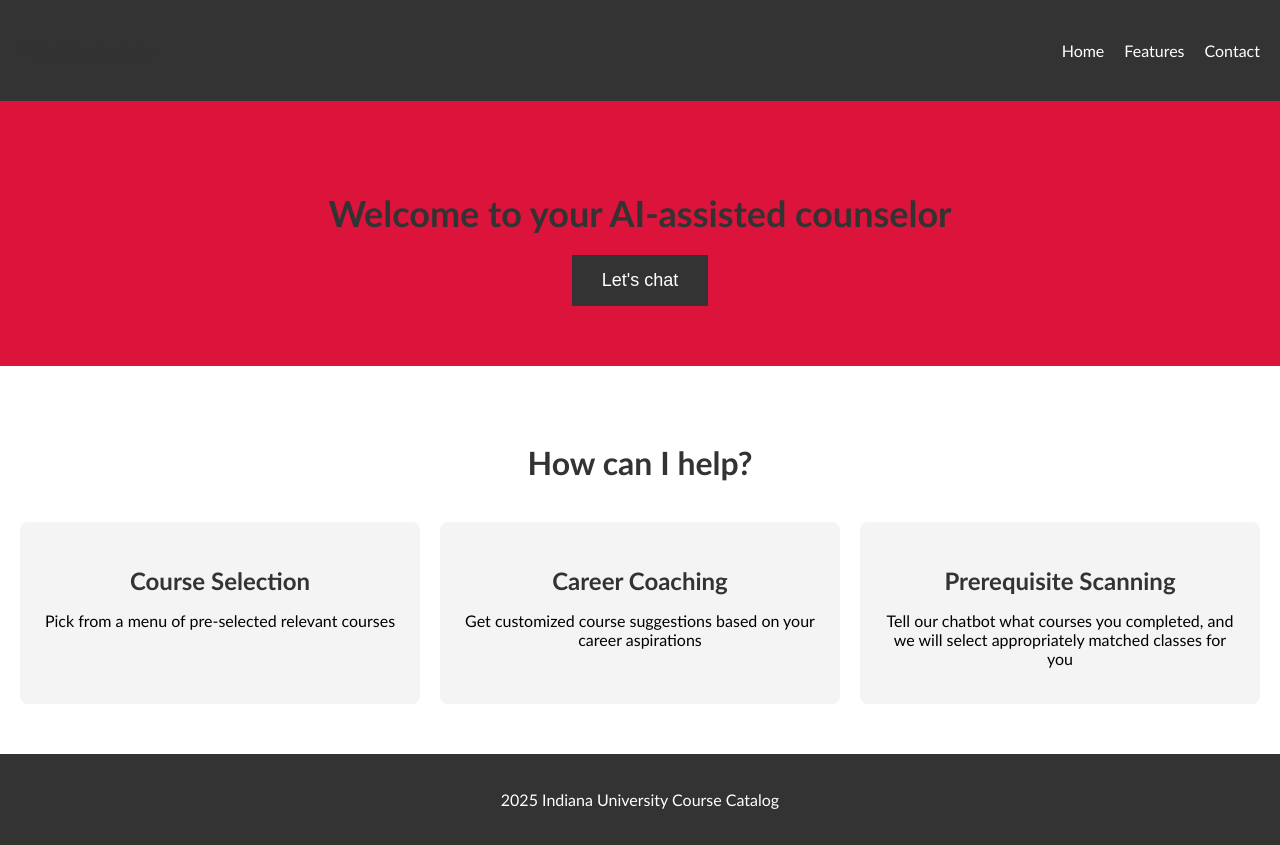
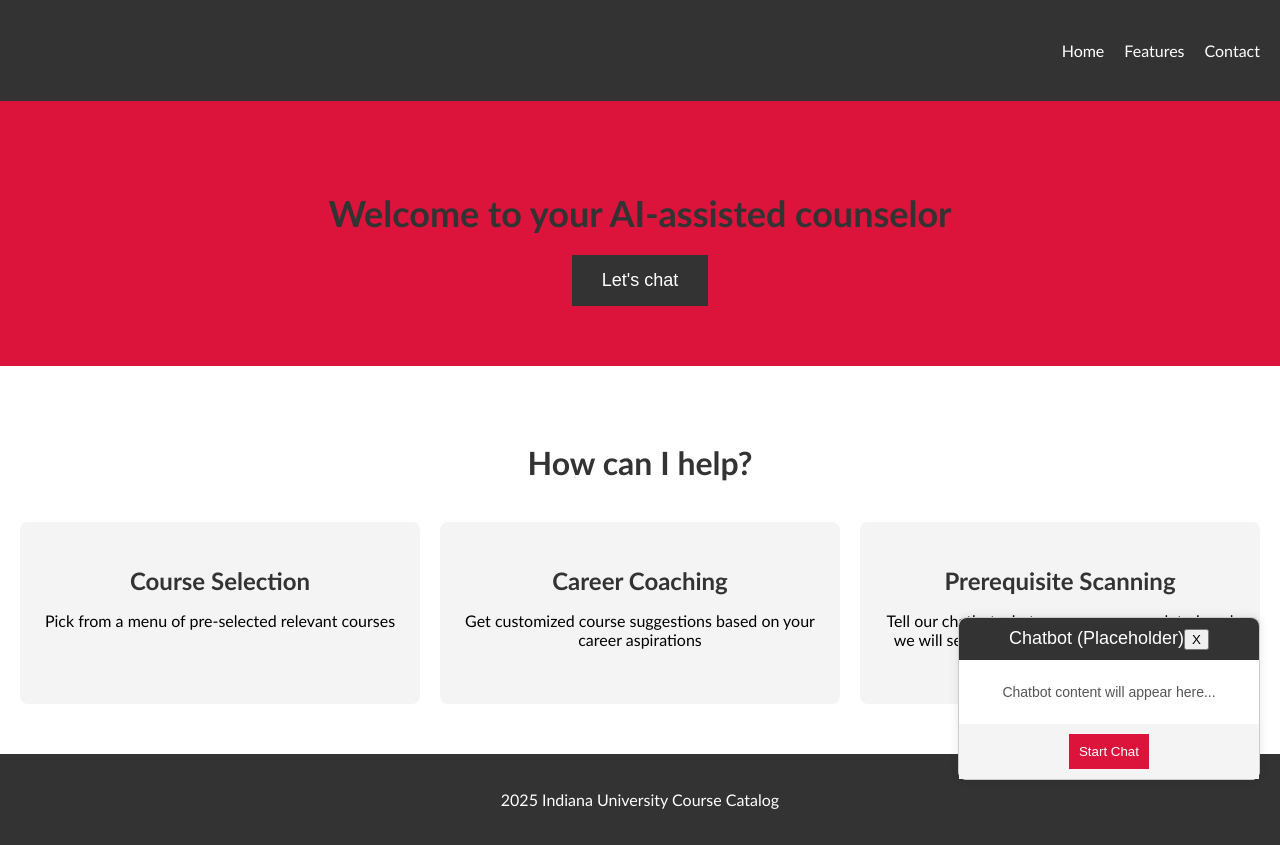
Before and after one commit to denasara0/Fabulous-repo, a React (Create React App) app: page / in a window 1280 px wide. Both pictures are taken after a click on the button "Let's chat". Built offline with nearby package versions, Linux system fonts and the light colour scheme.

Commit message:
Adding a placeholder chatbot

```diff
--- a/src/App.js
+++ b/src/App.js
@@ -1,4 +1,4 @@
-import React, { useEffect, useState } from 'react';
+import React, { useState } from 'react';
 import './App.scss';
 
 // Header Component
@@ -21,35 +21,43 @@ const Header = () => {
 
 // Hero Component (the header block part)
 const Hero = () => {
-  const [blink, setBlink] = useState(false);
+  const [chatbotVisible, setChatbotVisible] = useState(false); // Manage chatbot visibility
 
-  useEffect(() => {
-    // Trigger the blinking effect after the sliding-in text animation completes (2 seconds)
-    const timer = setTimeout(() => {
-      setBlink(true);
-    }, 2000); // Delay the blink until after the slide-in animation finishes
-
-    // Optionally, reset the blink after the animation runs once
-    const resetTimer = setTimeout(() => {
-      setBlink(false);
-    }, 3000); // Blink duration (1 second)
-
-    // Clean up the timers on unmount
-    return () => {
-      clearTimeout(timer);
-      clearTimeout(resetTimer);
-    };
-  }, []);
+  const handleChatbotToggle = () => {
+    setChatbotVisible(!chatbotVisible); // Toggle chatbot visibility
+  };
 
   return (
     <section id="hero" className="hero">
       <div className="hero-content">
         <h2>Welcome to your AI-assisted counselor</h2>
-        <button className={`cta-button ${blink ? 'blink' : ''}`}>
+        <button className="cta-button" onClick={handleChatbotToggle}>
           Let's chat
         </button>
       </div>
+
+      {/* Conditionally render the chatbot popup */}
+      {chatbotVisible && <Chatbot closeChatbot={handleChatbotToggle} />}
     </section>
+  );
+};
+
+// Chatbot Component (Placeholder)
+const Chatbot = ({ closeChatbot }) => {
+  return (
+    <div className="chatbot">
+      <div className="chatbot-header">
+        Chatbot (Placeholder)
+        {/* Exit button */}
+        <button className="close-button" onClick={closeChatbot}>X</button>
+      </div>
+      <div className="chatbot-body">
+        <p>Chatbot content will appear here...</p>
+      </div>
+      <div className="chatbot-footer">
+        <button>Start Chat</button>
+      </div>
+    </div>
   );
 };
 
--- a/src/App.scss
+++ b/src/App.scss
@@ -157,3 +157,53 @@ ul {
     opacity: 1; /* Fade in */
   }
 }
+/* Chatbot Styles (App.scss) */
+.chatbot {
+  position: fixed;
+  bottom: 20px;
+  right: 20px;
+  width: 300px;
+  background-color: #fff;
+  border: 1px solid #ccc;
+  border-radius: 8px;
+  box-shadow: 0px 0px 10px rgba(0, 0, 0, 0.1);
+  font-family: Arial, sans-serif;
+  z-index: 9999; /* Ensure it's above other content */
+  display: flex;
+  flex-direction: column;
+}
+
+.chatbot-header {
+  background-color: #333;
+  color: white;
+  padding: 10px;
+  font-size: 18px;
+  border-top-left-radius: 8px;
+  border-top-right-radius: 8px;
+}
+
+.chatbot-body {
+  padding: 10px;
+  font-size: 14px;
+  color: #555;
+  flex-grow: 1;
+  overflow-y: auto; /* Add scrolling for longer conversations */
+}
+
+.chatbot-footer {
+  padding: 10px;
+  background-color: #f4f4f4;
+  text-align: center;
+}
+
+.chatbot-footer button {
+  background-color: #DC143C;
+  color: white;
+  padding: 10px;
+  border: none;
+  cursor: pointer;
+}
+
+.chatbot-footer button:hover {
+  background-color: #ff4d6d;
+}
```
